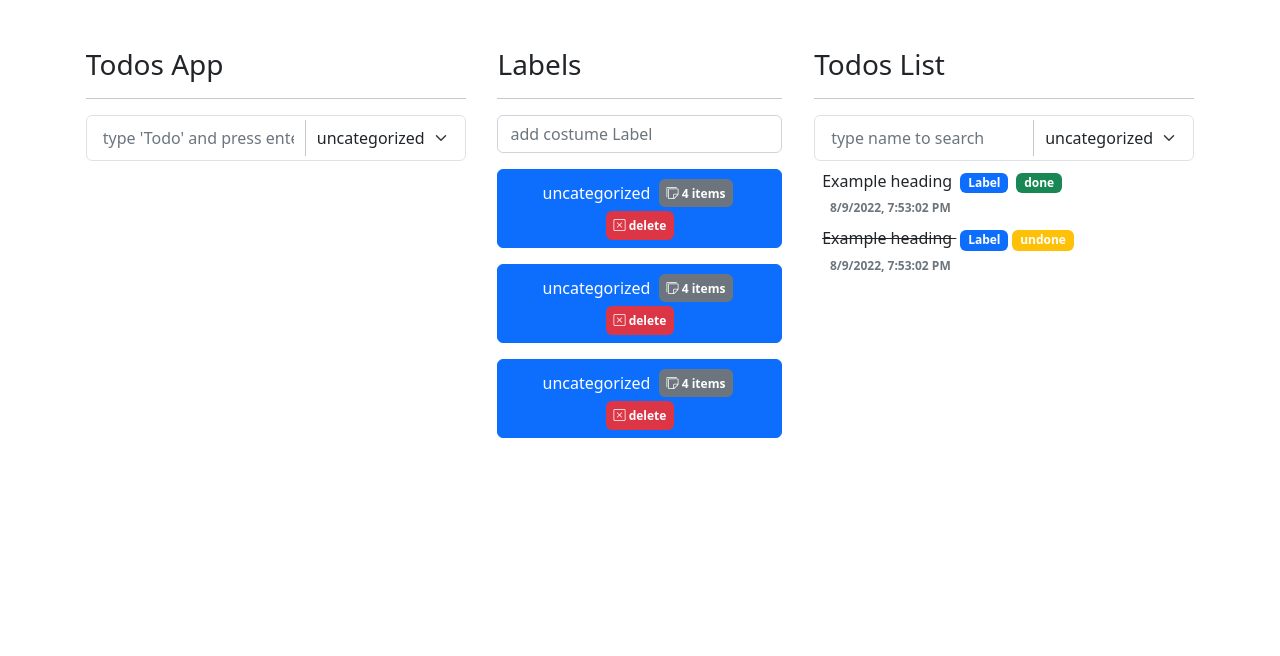
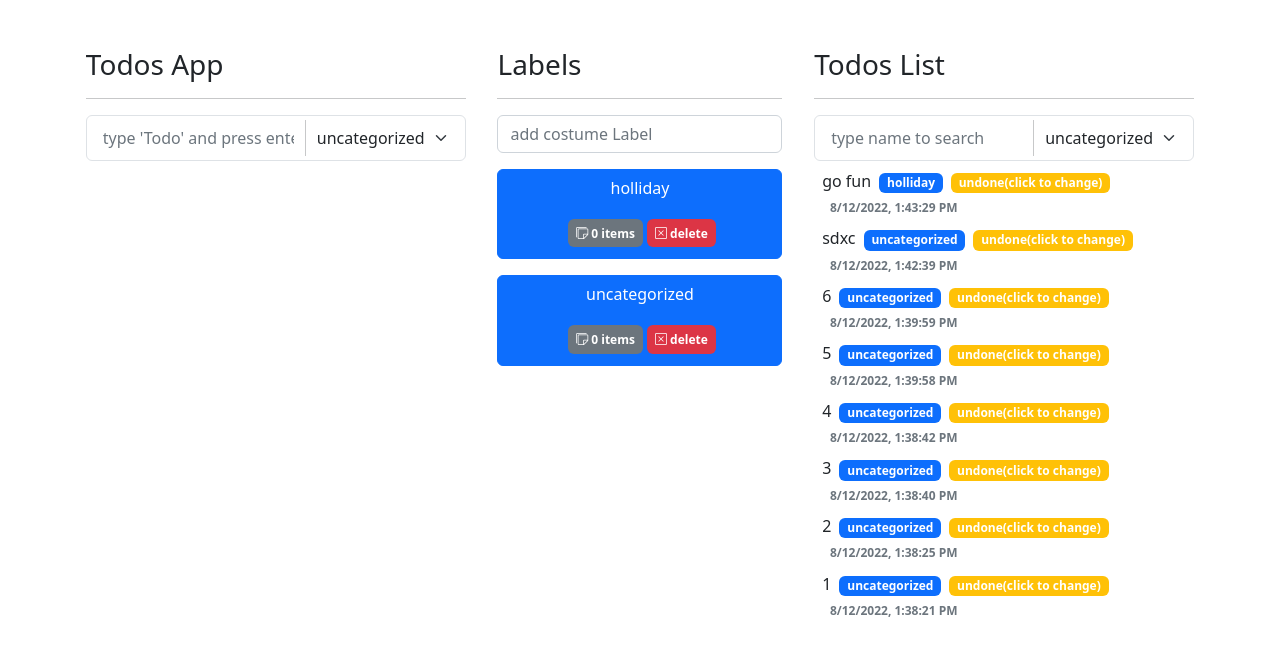
Before and after one commit to alirzaghlmpr/react-todo-app, a React (Create React App) app: page / in a window 1280 px wide. Shown: the top 656 px of the page. Built offline with nearby package versions, Linux system fonts and the light colour scheme; data requests are answered from the project's data file.

Commit message:
compelete 'input todo & label' feature

```diff
--- a/db.json
+++ b/db.json
@@ -1,26 +1,72 @@
 {
   "todos": [
     {
-      "todo": "gdfg",
-      "label": "",
-      "id": "f24e8e82",
-      "date": "8/11/2022, 7:27:07 PM",
+      "todo": "1",
+      "label": "uncategorized",
+      "id": "f4518400",
+      "date": "8/12/2022, 1:38:21 PM",
       "isDone": false
     },
     {
-      "todo": "bnmgyut",
-      "label": "2",
-      "id": "d506cc36",
-      "date": "8/11/2022, 7:27:13 PM",
+      "todo": "2",
+      "label": "uncategorized",
+      "id": "16e3b560",
+      "date": "8/12/2022, 1:38:25 PM",
       "isDone": false
     },
     {
-      "todo": "aqwe234324 23 423",
-      "label": "2",
-      "id": "6a8b7023",
-      "date": "8/11/2022, 7:27:29 PM",
+      "todo": "3",
+      "label": "uncategorized",
+      "id": "ce0035f7",
+      "date": "8/12/2022, 1:38:40 PM",
+      "isDone": false
+    },
+    {
+      "todo": "4",
+      "label": "uncategorized",
+      "id": "a3368de7",
+      "date": "8/12/2022, 1:38:42 PM",
+      "isDone": false
+    },
+    {
+      "todo": "5",
+      "label": "uncategorized",
+      "id": "e2d3db6e",
+      "date": "8/12/2022, 1:39:58 PM",
+      "isDone": false
+    },
+    {
+      "todo": "6",
+      "label": "uncategorized",
+      "id": "53c61856",
+      "date": "8/12/2022, 1:39:59 PM",
+      "isDone": false
+    },
+    {
+      "todo": "sdxc",
+      "label": "uncategorized",
+      "id": "98dad4c2",
+      "date": "8/12/2022, 1:42:39 PM",
+      "isDone": false
+    },
+    {
+      "todo": "go fun",
+      "label": "holliday",
+      "id": "7c14079e",
+      "date": "8/12/2022, 1:43:29 PM",
       "isDone": false
     }
   ],
-  "labels": []
+  "labels": [
+    {
+      "label": "uncategorized",
+      "count": 0,
+      "id": "0"
+    },
+    {
+      "label": "holliday",
+      "count": 0,
+      "id": "f4400489"
+    }
+  ]
 }
--- /dev/null
+++ b/src/Components/FormLabelOption.jsx
@@ -0,0 +1,12 @@
+import React from 'react'
+
+export default function FormLabelOption({ list }) {
+    let options = list && list.map(option => {
+        return <option value={option.label}>{option.label}</option>
+    })
+    return (
+        <>
+            {options}
+        </>
+    )
+}
--- a/src/Components/InputTodo.jsx
+++ b/src/Components/InputTodo.jsx
@@ -1,10 +1,10 @@
 import React from 'react'
 import { useForm } from '../Hooks'
-
+import FormLabelOption from "./FormLabelOption"
 export default function InputTodo({ labels, handleSubmit }) {
 
 
-    const [fields, handleForm] = useForm({ todo: "", label: "" })
+    const [fields, handleForm] = useForm({ todo: "", label: "uncategorized" })
 
     function handleKeyDown(e) {
         if (e.key === "Enter") {
@@ -16,7 +16,7 @@ export default function InputTodo({ labels, handleSubmit }) {
 
     }
     return (
-        <div className="col-md-4 col-12 p-md-0 p-4">
+        <>
             <h3>Todos App</h3>
             <hr />
             <div className="input-group border rounded p-1">
@@ -26,15 +26,14 @@ export default function InputTodo({ labels, handleSubmit }) {
                 <div className="vr"></div>
 
                 <div className="input-group-append">
-                    <select value={fields.label} className="form-select border-0" onChange={(e) => handleForm(e)}
+                    <select value={fields.label} className="form-select border-0"
+                        onChange={(e) => handleForm(e)}
                         onKeyDown={(e) => handleKeyDown(e)}
                         name="label">
-                        <option value="uncategorized">uncategorized</option>
-                        <option value="1">Lable1</option>
-                        <option value="2">Label2</option>
-                        <option value="3">Lable3</option>
+                        <FormLabelOption list={labels} />
                     </select>
                 </div>
             </div>
-        </div>)
+        </>
+    )
 }
--- /dev/null
+++ b/src/Components/Label.jsx
@@ -0,0 +1,13 @@
+import React from 'react'
+
+export default function Label({ label }) {
+    return (
+        <div className="btn btn-primary my-2 w-100">
+            <p>{label.label}
+            </p>
+            <span className="badge text-bg-secondary m-1 p-2">
+                <i className="bi bi-stickies"></i> {`${label.count} items`}</span>
+            <span className="badge text-bg-danger p-2"> <i className="bi bi-x-square">
+            </i> delete </span>
+        </div>)
+}
--- /dev/null
+++ b/src/Components/LabelList.jsx
@@ -0,0 +1,12 @@
+import React from 'react'
+import Label from "./Label"
+export default function LabelList({ list }) {
+    let labels = list && list.map((label) => {
+        return <Label label={label} key={label.id} />
+    })
+    return (
+        <>
+            {labels}
+        </>
+    )
+}
--- a/src/Components/Main.jsx
+++ b/src/Components/Main.jsx
@@ -2,16 +2,28 @@ import React from 'react'
 import { useEffect, useReducer } from "react";
 import InputTodo from "./InputTodo"
 import InputLabel from "./InputLabel"
+import TodosList from "./TodosList"
+import LabelList from "./LabelList"
 import { reducer, initialState, actionTypes } from "../Reducer"
 import { postTodo, postLabel } from "../Services"
 import { createTodo, appInit, createLabel } from "../Utils"
 
 export default function Main() {
     const [state, dispatch] = useReducer(reducer, initialState)
+    const { todosList, labelsList } = state
 
     useEffect(() => {
         appInit(dispatch)
+
     }, [])
+
+    useEffect(() => {
+        console.log("will be render todos list")
+    }, [todosList])
+
+    useEffect(() => {
+        console.log("will be render labels list")
+    }, [labelsList])
 
     function handleTodoSubmit(data) {
         postTodo(createTodo(data)).then(response => {
@@ -32,7 +44,9 @@ export default function Main() {
         <div className="container mt-5">
             <div className="row align-items-start justify-content-around">
 
-                <InputTodo handleSubmit={handleTodoSubmit} />
+                <div className="col-md-4 col-12 p-md-0 p-4">
+                    <InputTodo labels={labelsList} handleSubmit={handleTodoSubmit} />
+                </div>
 
 
                 <div className="col-md-3 col-12 my-md-0 my-5 p-md-0 p-4">
@@ -40,18 +54,7 @@ export default function Main() {
                     <hr />
                     <InputLabel handleSubmit={handleLabelSubmit} />
                     <div className="col-12 my-2">
-                        <button type="button" className="btn btn-primary my-2 w-100">
-                            uncategorized <span className="badge text-bg-secondary m-1 p-2"> <i className="bi bi-stickies"></i> 4 items</span>
-                            <span className="badge text-bg-danger p-2"> <i className="bi bi-x-square"></i> delete </span>
-                        </button>
-                        <button type="button" className="btn btn-primary my-2 w-100">
-                            uncategorized <span className="badge text-bg-secondary m-1 p-2"> <i className="bi bi-stickies"></i> 4 items</span>
-                            <span className="badge text-bg-danger p-2"> <i className="bi bi-x-square"></i> delete </span>
-                        </button>
-                        <button type="button" className="btn btn-primary my-2 w-100">
-                            uncategorized <span className="badge text-bg-secondary m-1 p-2"> <i className="bi bi-stickies"></i> 4 items</span>
-                            <span className="badge text-bg-danger p-2"> <i className="bi bi-x-square"></i> delete </span>
-                        </button>
+                        <LabelList list={labelsList} />
                     </div>
                 </div>
 
@@ -81,15 +84,7 @@ export default function Main() {
                     <div className="col-12 p-2">
 
                         <div className="row">
-                            <h6>Example heading <span className="badge bg-primary m-1">Label</span>
-                                <span className="badge bg-success m-1">done</span>
-                                <span className="badge text-muted">{new Date().toLocaleString()}</span>
-                            </h6>
-                            <h6 className="text-decoration-line-through">Example heading <span className="badge bg-primary m-1">Label</span>
-                                <span className="badge bg-warning">undone</span>
-                                <span className="badge text-muted">{new Date().toLocaleString()}</span>
-
-                            </h6>
+                            <TodosList list={todosList} />
                         </div>
 
                     </div>
--- /dev/null
+++ b/src/Components/Todo.jsx
@@ -0,0 +1,14 @@
+import React from 'react'
+
+export default function Todo({ todo }) {
+    let isDone = todo.isDone
+    return (
+        <h6>
+            {todo.todo} <span className="badge bg-primary m-1">{todo.label} </span>
+            <span className=
+                {`badge ${isDone ? "bg-success" : "bg-warning"} m-1`}>{isDone ? "done(click to change)" : "undone(click to change)"}
+            </span>
+            <span className="badge text-muted">{todo.date}</span>
+        </h6>
+    )
+}
--- /dev/null
+++ b/src/Components/TodosList.jsx
@@ -0,0 +1,10 @@
+import React from 'react'
+import Todo from "./Todo"
+
+export default function TodosList({ list }) {
+    let todos = list && list.map((todo) => {
+        return <Todo todo={todo} key={todo.id} />
+    })
+    return (
+        <>{todos}</>)
+}
--- a/src/Reducer/index.js
+++ b/src/Reducer/index.js
@@ -18,17 +18,16 @@ export function reducer(state, action) {
     case actionTypes.GET_TODOS:
       return {
         ...state,
-        todosList: action.payload.response,
+        todosList: action.payload.response.reverse(),
       };
 
     case actionTypes.GET_LABELS:
       return {
         ...state,
-        labelsList: action.payload.response,
+        labelsList: action.payload.response.reverse(),
       };
 
     case actionTypes.ENTER_TODO:
-      console.log(action.payload.todo);
       return {
         ...state,
         todosList: [action.payload.todo, ...state.todosList],
```
